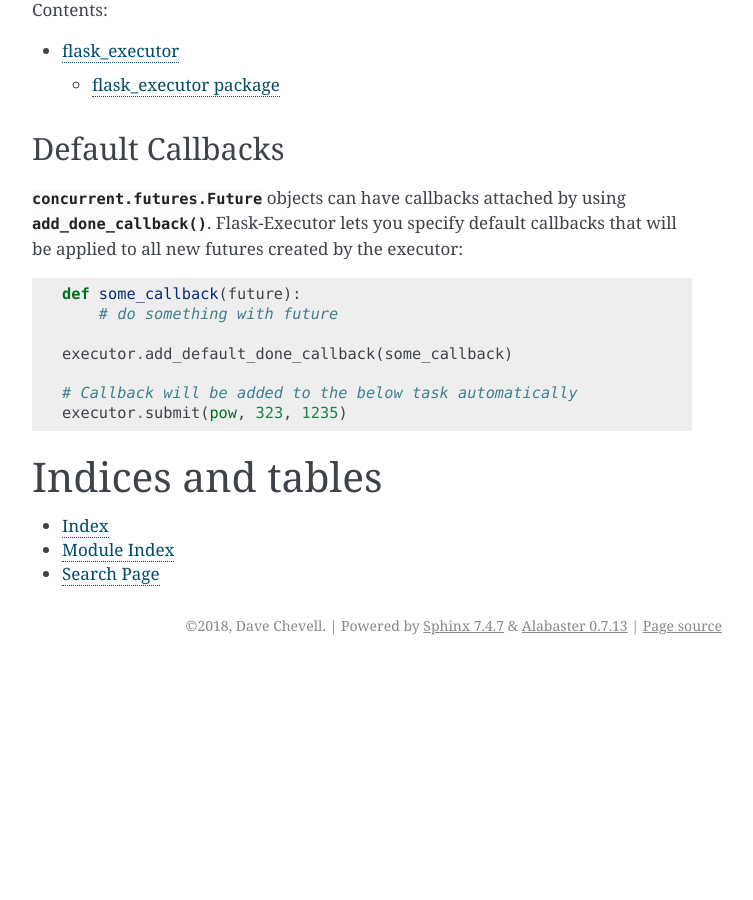
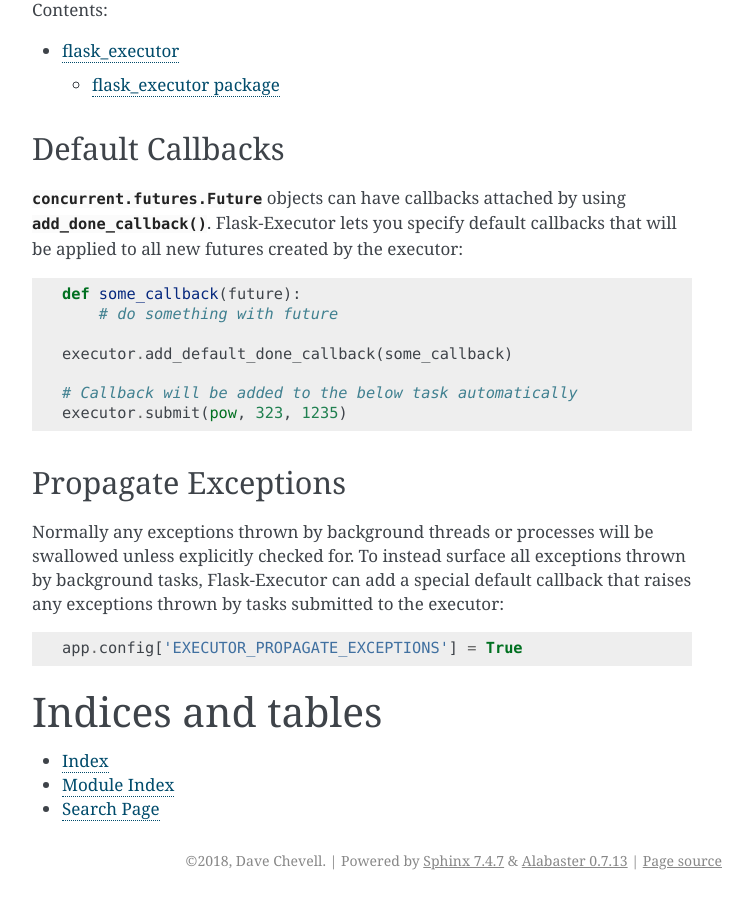
Before and after one commit to dchevell/flask-executor, a Sphinx documentation site: the page built from docs/index.rst, in a window 1280 px wide and 900 px high, scrolled down 2958 px. Shown: the whole window, without its empty margins (388-1141 px from the left). Built offline with Sphinx 7.4.7, drawn with Linux system fonts in a browser that asks for light colours; before the commit the page ends 3623 px from its top, so only the background shows below that.

Commit message:
Documentation on propagate exceptions feature

```diff
--- a/docs/index.rst
+++ b/docs/index.rst
@@ -164,6 +164,16 @@ callbacks that will be applied to all new futures created by the executor::
     executor.submit(pow, 323, 1235)
 
 
+Propagate Exceptions
+--------------------
+
+Normally any exceptions thrown by background threads or processes will be swallowed unless explicitly
+checked for. To instead surface all exceptions thrown by background tasks, Flask-Executor can add
+a special default callback that raises any exceptions thrown by tasks submitted to the executor::
+
+    app.config['EXECUTOR_PROPAGATE_EXCEPTIONS'] = True
+
+
 Indices and tables
 ==================
 
```
Also changed, not shown: README.md (+17 -5 lines), 2 other files.
